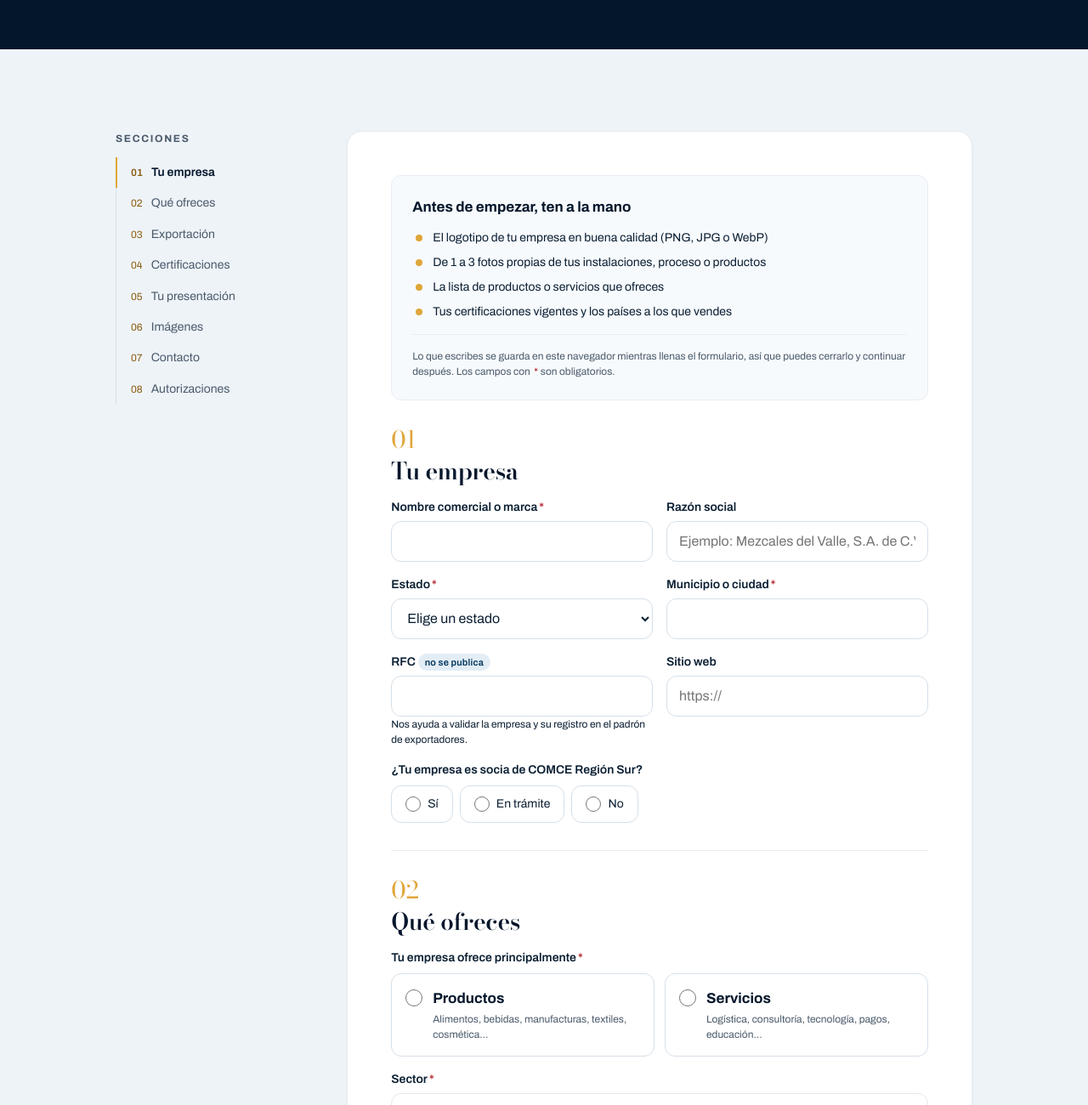
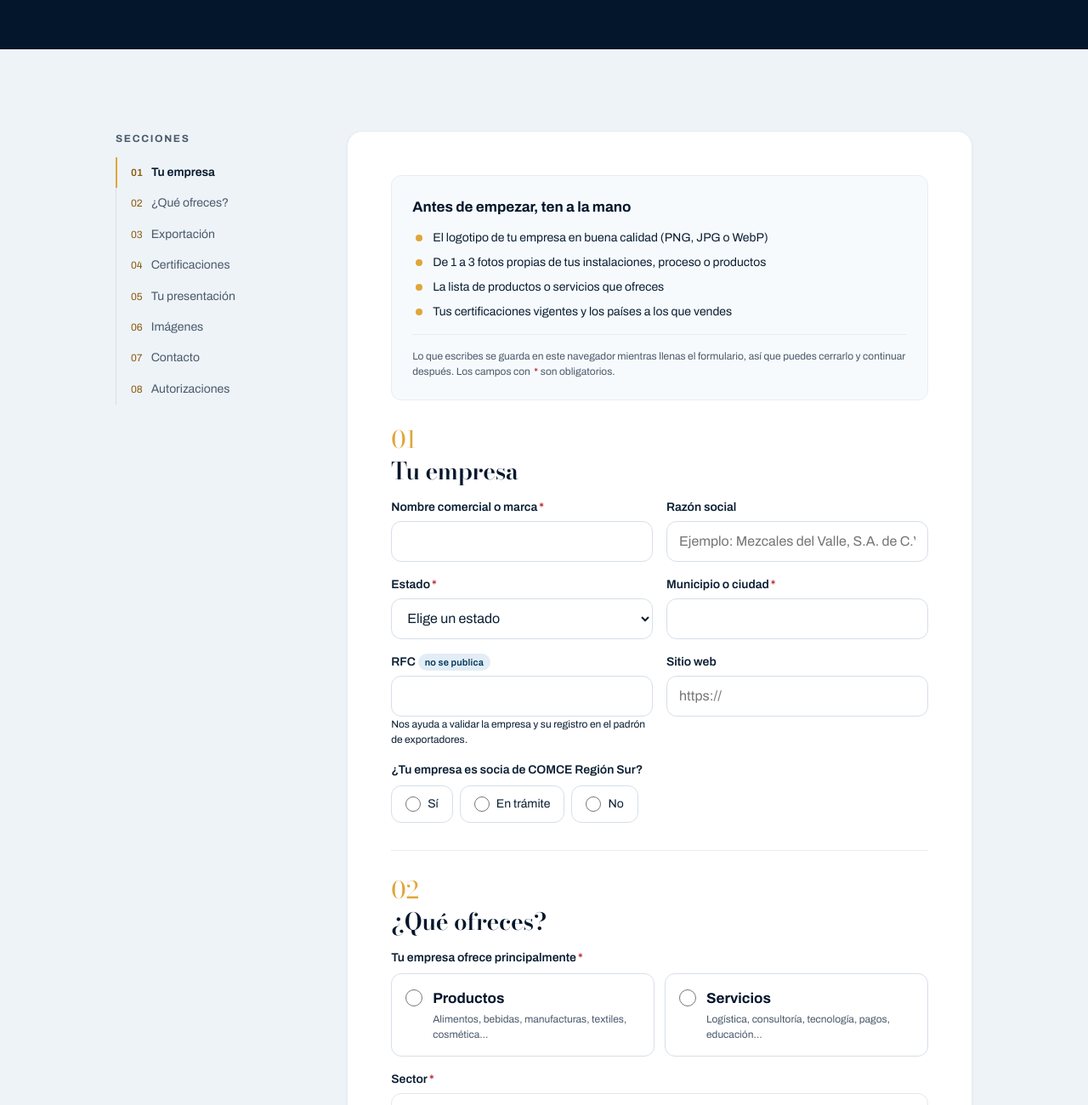
Before and after one commit to ricardo07ortega04-ux/export_offer, a website: page registro.html in a window 1280 px wide. Shown: the part 375-1675 px from the top of the page at 85% size. Drawn offline with Linux system fonts and the light colour scheme.

Commit message:
Qué ofreces?

```diff
--- a/registro.html
+++ b/registro.html
@@ -91,7 +91,7 @@
         <p class="lg-toc-titulo" id="rg-toc-titulo">Secciones</p>
         <ol>
           <li><a href="#s-empresa" data-paso="empresa">Tu empresa</a></li>
-          <li><a href="#s-oferta" data-paso="oferta">Qué ofreces</a></li>
+          <li><a href="#s-oferta" data-paso="oferta">¿Qué ofreces?</a></li>
           <li><a href="#s-exportacion" data-paso="exportacion">Exportación</a></li>
           <li><a href="#s-certificaciones" data-paso="certificaciones">Certificaciones</a></li>
           <li><a href="#s-textos" data-paso="textos">Tu presentación</a></li>
@@ -187,7 +187,7 @@
             <!-- 2. Oferta -->
             <section class="lg-sec rg-sec" id="s-oferta" data-seccion="oferta" aria-labelledby="h-oferta">
               <span class="lg-num" aria-hidden="true">02</span>
-              <h2 id="h-oferta">Qué ofreces</h2>
+              <h2 id="h-oferta">¿Qué ofreces?</h2>
 
               <fieldset class="field rg-opciones" aria-describedby="r-tipo-err">
                 <legend>Tu empresa ofrece principalmente<span class="req" aria-hidden="true">*</span></legend>
```
